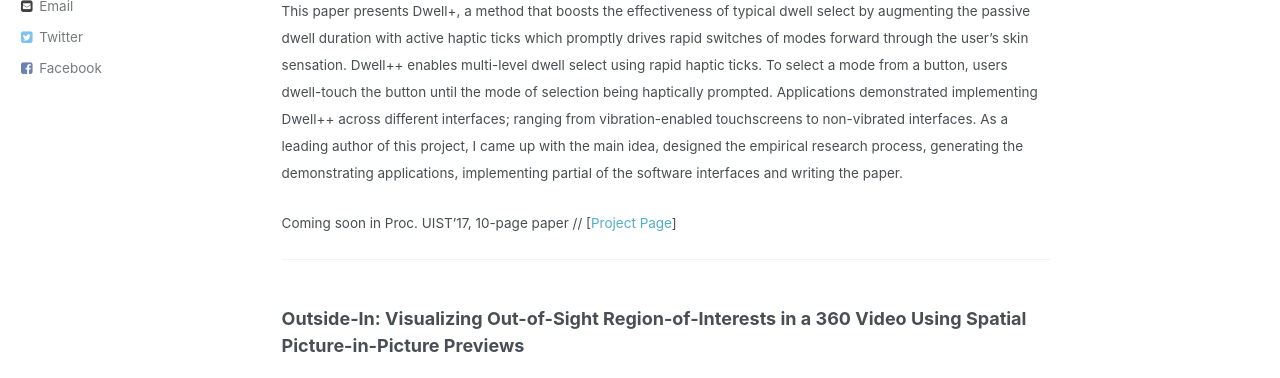
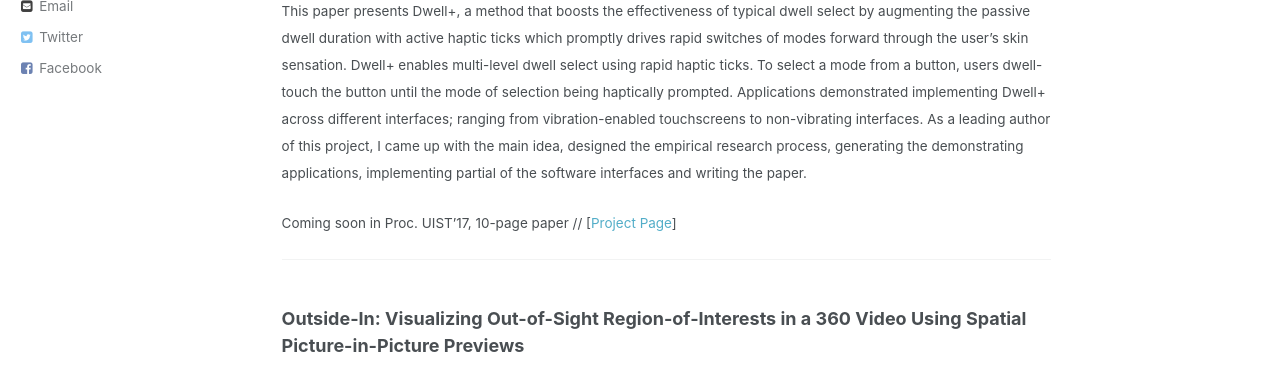
Before and after one commit to yichiliao/yichiliao.github.io, a Jekyll site: the page built from _pages/about.md, in a window 1280 px wide and 900 px high, scrolled down 828 px, cut to the strip 257-635 px from the top of the window. Built offline with Jekyll 4.4.1, drawn with Linux system fonts in a browser that asks for light colours.

Commit message:
cv updated

```diff
--- a/_pages/about.md
+++ b/_pages/about.md
@@ -23,10 +23,10 @@
 
 <br>
 **Dwell+: Multi-Level Mode Selection Using Vibrotactile Cues** <br>
-<iframe width="560" height="315" src="https://www.youtube.com/embed/Mi2wE9aVeHs" frameborder="0" allowfullscreen></iframe>
+<iframe width="560" height="315" src="https://www.youtube.com/embed/E90wT4RwuSk" frameborder="0" allowfullscreen></iframe>
 
 <small>
-This paper presents Dwell+, a method that boosts the effectiveness of typical dwell select by augmenting the passive dwell duration with active haptic ticks which promptly drives rapid switches of modes forward through the user's skin sensation. Dwell++ enables multi-level dwell select using rapid haptic ticks. To select a mode from a button, users dwell-touch the button until the mode of selection being haptically prompted. Applications demonstrated implementing Dwell++ across different interfaces; ranging from vibration-enabled touchscreens to non-vibrated interfaces. As a leading author of this project, I came up with the main idea, designed the empirical research process, generating the demonstrating applications, implementing partial of the software interfaces and writing the paper.
+This paper presents Dwell+, a method that boosts the effectiveness of typical dwell select by augmenting the passive dwell duration with active haptic ticks which promptly drives rapid switches of modes forward through the user's skin sensation. Dwell+ enables multi-level dwell select using rapid haptic ticks. To select a mode from a button, users dwell-touch the button until the mode of selection being haptically prompted. Applications demonstrated implementing Dwell+ across different interfaces; ranging from vibration-enabled touchscreens to non-vibrating interfaces. As a leading author of this project, I came up with the main idea, designed the empirical research process, generating the demonstrating applications, implementing partial of the software interfaces and writing the paper.
 </small>
 
 <small>Coming soon in Proc. UIST'17, 10-page paper //
```
